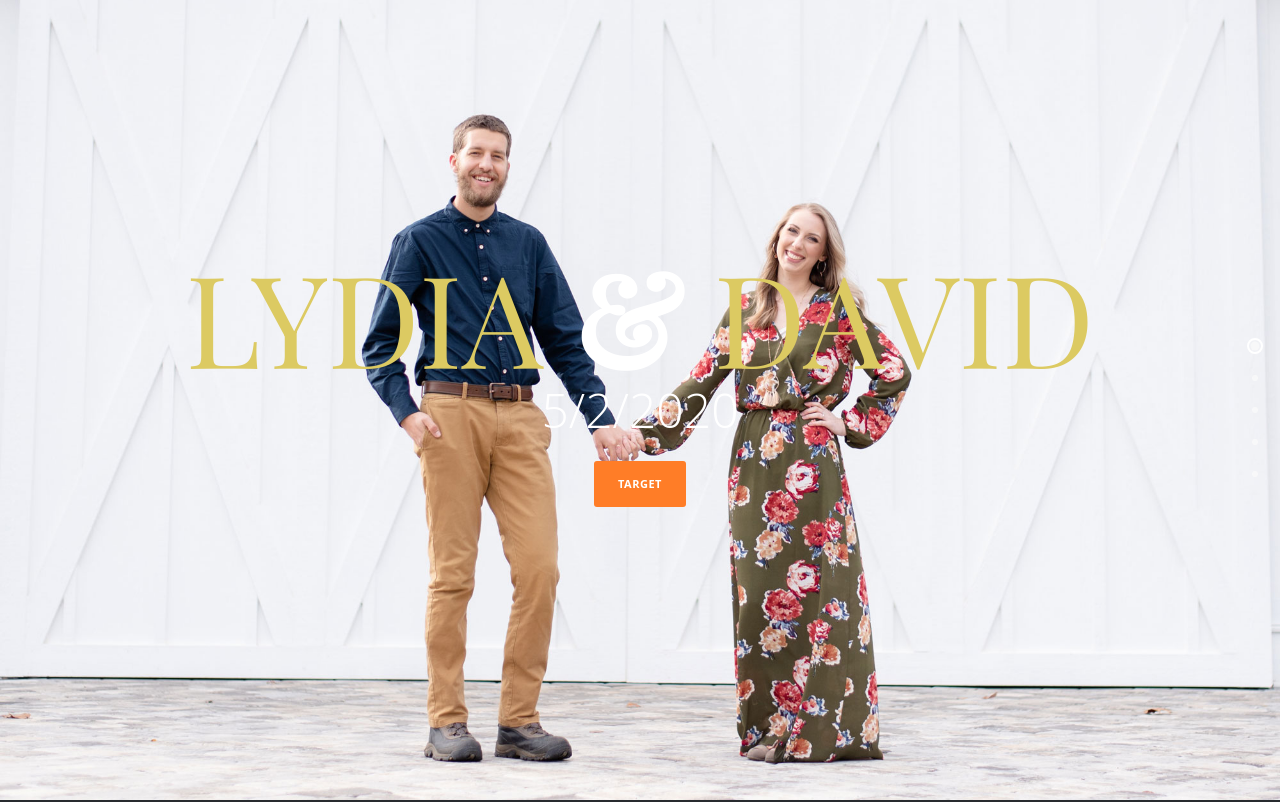
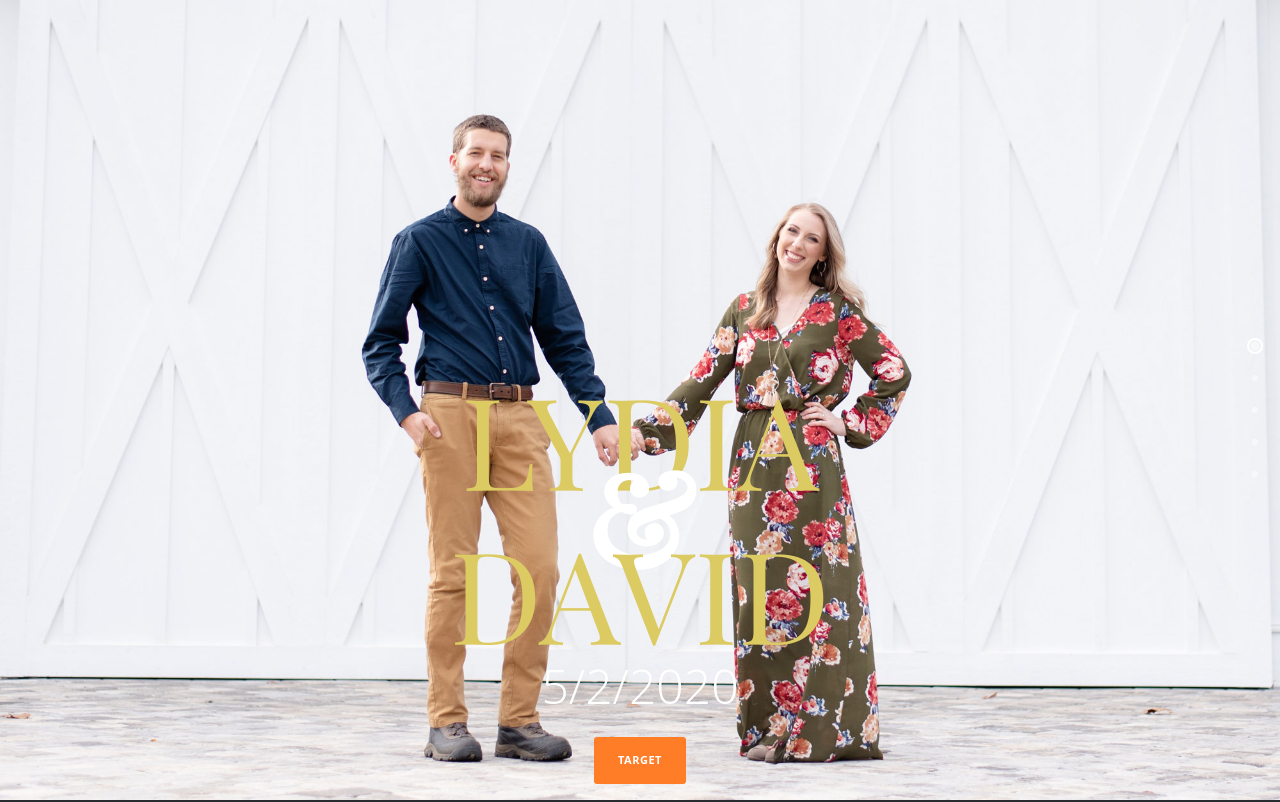
Before and after one commit to lydiamarryingdavid/lydiamarryingdavid.github.io, a plain HTML site: page index.html in a window 1280 px wide. Shown: the top 802 px of the page. Drawn offline with nearby package versions, Linux system fonts and the light colour scheme.

Commit message:
Updated text height and font

```diff
--- a/css/templatemo-main.css
+++ b/css/templatemo-main.css
@@ -144,19 +144,20 @@ a:hover { color: #FF0; }
 
 
 .baner-content {
-  padding-top: 30vh;
+  padding-top: 50vh;
   text-align: center;
   background-image: url(../img/lydiaanddavidbg_2.jpg);
 }
 
 .baner-content h1 {
+  margin-top: 0px;
   font-family: 'Playfair Display', serif;
-  margin-top: 0px;
   font-size: 128px;
   color: #DCCA62;
   /*font-weight: 900;*/
   text-transform: uppercase;
-  margin-bottom: 0px;
+  margin-bottom: 40px;
+  line-height: .6;
 }
 
 .baner-content em {
--- a/index.html
+++ b/index.html
@@ -43,7 +43,12 @@ https://templatemo.com/tm-526-vanilla
     <div class="parallax-content baner-content" id="home">
         <div class="container">
             <div class="first-content">
-                <h1>Lydia <em>&</em> David</h1>
+                <h1>Lydia
+                    <br>
+                    <em>&</em>
+                    <br>
+                    David
+                </h1>
                 <span>5/2/2020</span>
                 <div class="primary-button">
                     <a href="#services">Target</a>
```
